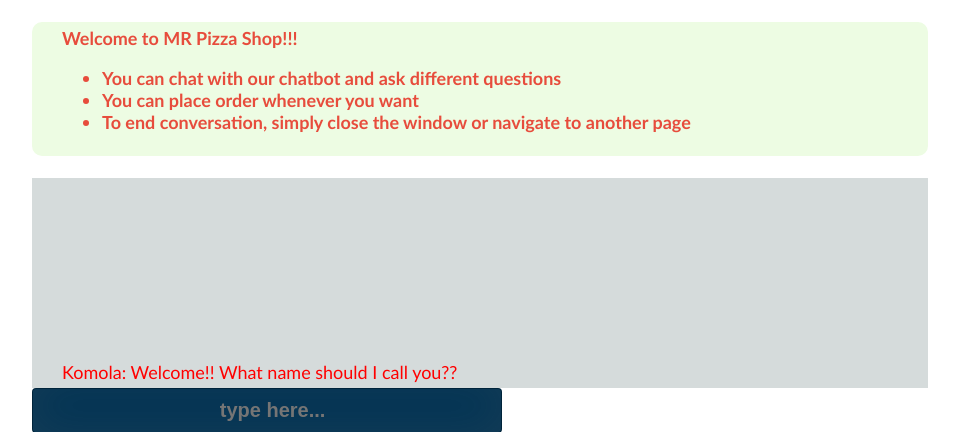
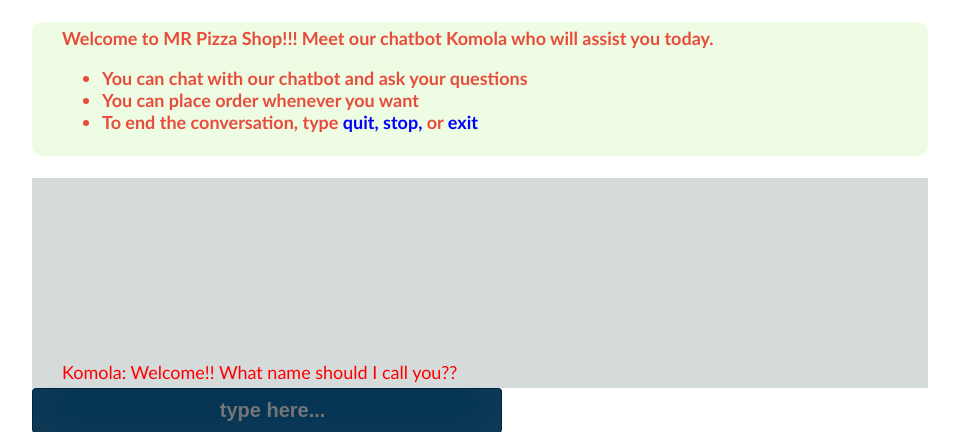
Before and after one commit to mamunur-ipe/ML-model-deployment, a Flask app: page /input_chatbot in a window 1280 px wide. Shown: the part 112-544 px from the top of the page, without its empty margins (160-1119 px from the left). Run offline with Flask 2, Linux system fonts and the light colour scheme; parts of the project's set-up code (start-up, migrations or seed data) failed here and were passed over.

Commit message:
Update input_chatbot.html

```diff
--- a/templates/input_chatbot.html
+++ b/templates/input_chatbot.html
@@ -14,11 +14,11 @@
     <br>
 
        <div id="box_left" style="font-size: 18px;font-weight:bold;color:#E74C3C;">
-       Welcome to MR Pizza Shop!!!
+       Welcome to MR Pizza Shop!!! Meet our chatbot Komola who will assist you today.
            <ul>
-               <li> You can chat with our chatbot and ask different questions </li>
+               <li> You can chat with our chatbot and ask your questions </li>
                <li> You can place order whenever you want </li>
-               <li> To end conversation, simply close the window or navigate to another page </li>
+               <li> To end the conversation, type <span style="color: #0000ff;">quit, stop, </span> or <span style="color: #0000ff;">exit</span> </li>
            </ul>
        </div>
 
```
